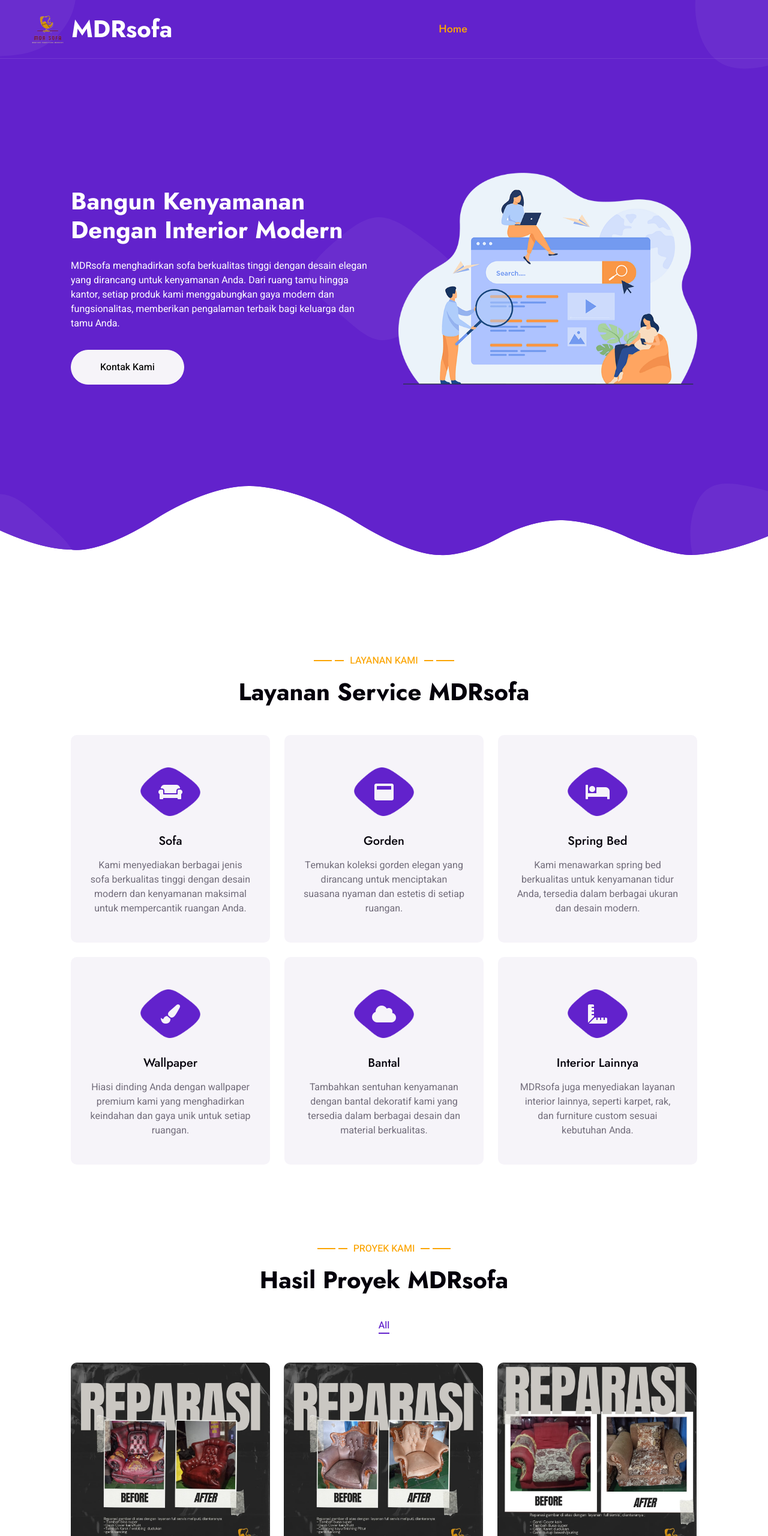
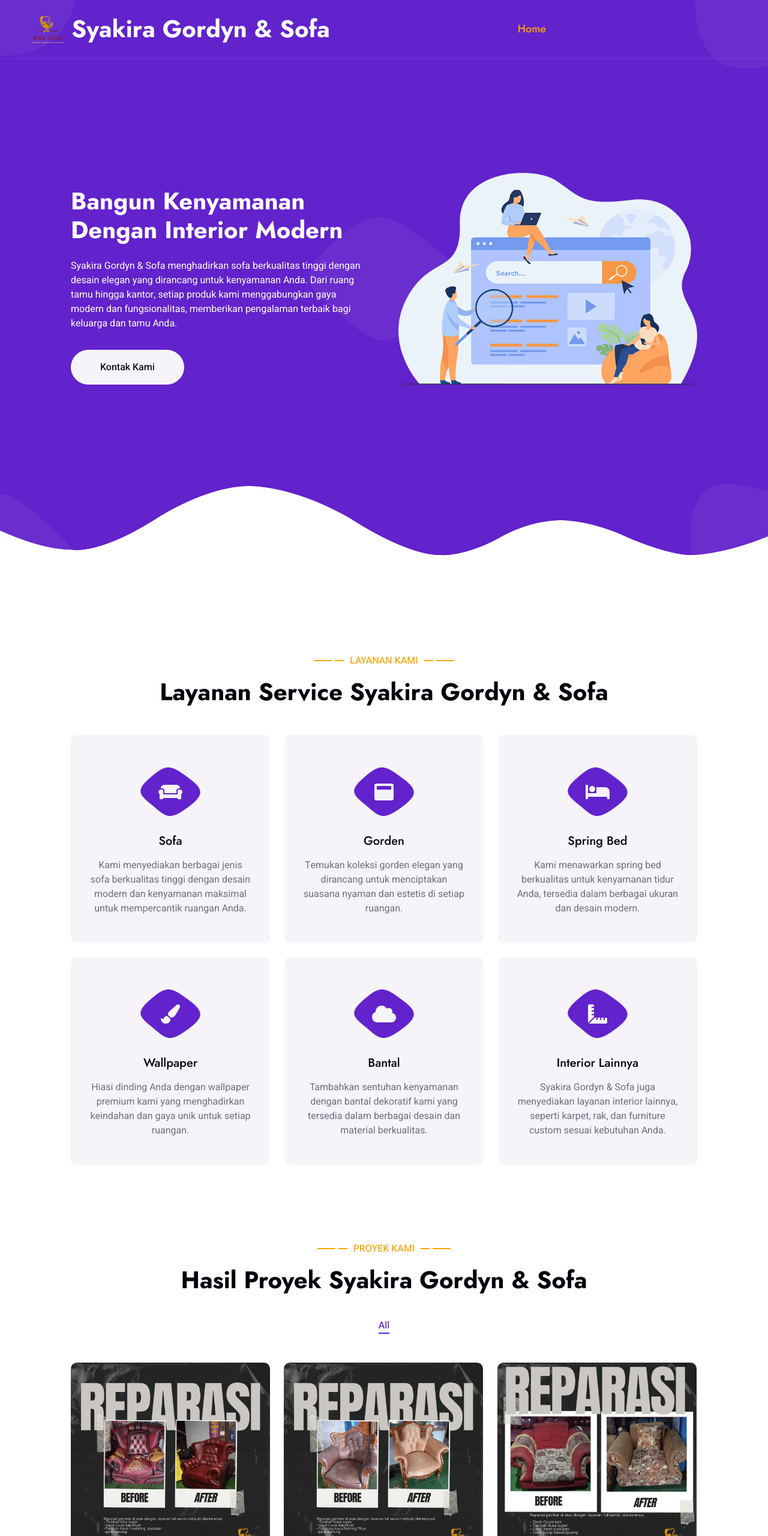
Before and after one commit to ahmadfauzy19/SyakiraGordyn, a plain HTML site: page index.html in a window 1280 px wide. Shown: the top 2560 px of the page at 60% size. Drawn offline with nearby package versions, Linux system fonts and the light colour scheme.

Commit message:
feat :: mdr to syakira

```diff
--- a/index.html
+++ b/index.html
@@ -3,7 +3,7 @@
 
 <head>
     <meta charset="utf-8">
-    <title>MDRsofa</title>
+    <title>Syakira Gordyn & Sofa</title>
     <meta content="width=device-width, initial-scale=1.0" name="viewport">
     <meta content="" name="keywords">
     <meta content="" name="description">
@@ -83,7 +83,7 @@
                 <a href="" class="navbar-brand p-0">
                     <div style="display: flex; align-items: center;">
                         <img src="img/logo.png" alt="Logo" style="margin-right: 10px">
-                        <h1 class="m-0">MDRsofa</h1>
+                        <h1 class="m-0">Syakira Gordyn & Sofa</h1>
                     </div>
                 </a>
                 <button class="navbar-toggler" type="button" data-bs-toggle="collapse" data-bs-target="#navbarCollapse">
@@ -100,7 +100,7 @@
                     <div class="row g-5 align-items-end">
                         <div class="col-lg-6 text-center text-lg-start">
                             <h1 class="text-white mb-4 animated slideInDown">Bangun Kenyamanan Dengan Interior Modern</h1>
-                            <p class="text-white pb-3 animated slideInDown">MDRsofa menghadirkan sofa berkualitas tinggi dengan desain elegan yang dirancang untuk kenyamanan Anda. Dari ruang tamu hingga kantor, setiap produk kami menggabungkan gaya modern dan fungsionalitas, memberikan pengalaman terbaik bagi keluarga dan tamu Anda.</p>
+                            <p class="text-white pb-3 animated slideInDown">Syakira Gordyn & Sofa menghadirkan sofa berkualitas tinggi dengan desain elegan yang dirancang untuk kenyamanan Anda. Dari ruang tamu hingga kantor, setiap produk kami menggabungkan gaya modern dan fungsionalitas, memberikan pengalaman terbaik bagi keluarga dan tamu Anda.</p>
                             <a href="#contact" class="btn btn-light py-sm-3 px-sm-5 rounded-pill animated slideInRight">Kontak Kami</a>
                         </div>
                         <div class="col-lg-6 text-center text-lg-start">
@@ -118,7 +118,7 @@
             <div class="container py-5 px-lg-5">
                 <div class="wow fadeInUp" data-wow-delay="0.1s">
                     <p class="section-title text-secondary justify-content-center"><span></span>Layanan Kami<span></span></p>
-                    <h1 class="text-center mb-5">Layanan Service MDRsofa</h1>
+                    <h1 class="text-center mb-5">Layanan Service Syakira Gordyn & Sofa</h1>
                 </div>
                 <div class="row g-4">
                     <div class="col-lg-4 col-md-6 wow fadeInUp" data-wow-delay="0.1s">
@@ -177,7 +177,7 @@
                                 <i class="fa fa-ruler-combined fa-2x"></i>
                             </div>
                             <h5 class="mb-3">Interior Lainnya</h5>
-                            <p class="m-0">MDRsofa juga menyediakan layanan interior lainnya, seperti karpet, rak, dan furniture custom sesuai kebutuhan Anda.</p>
+                            <p class="m-0">Syakira Gordyn & Sofa juga menyediakan layanan interior lainnya, seperti karpet, rak, dan furniture custom sesuai kebutuhan Anda.</p>
                             <a class="btn btn-square" href=""><i class="fa fa-arrow-right"></i></a>
                         </div>
                     </div>
@@ -192,7 +192,7 @@
             <div class="container py-5 px-lg-5">
                 <div class="wow fadeInUp" data-wow-delay="0.1s">
                     <p class="section-title text-secondary justify-content-center"><span></span>Proyek Kami<span></span></p>
-                    <h1 class="text-center mb-5">Hasil Proyek MDRsofa</h1>
+                    <h1 class="text-center mb-5">Hasil Proyek Syakira Gordyn & Sofa</h1>
                 </div>
                 <div class="row mt-n2 wow fadeInUp" data-wow-delay="0.3s">
                     <div class="col-12 text-center">
@@ -321,12 +321,12 @@
 
                                     <div class="email mb-4">
                                         <h4>Email:</h4>
-                                        <p>mdrsofacollections@gmail.com</p>
+                                        <p>Syakira Gordyn & Sofacollections@gmail.com</p>
                                     </div>
 
                                     <div class="phone">
                                         <h4>Kunjungi :</h4>
-                                        <a class="btn btn-outline-light btn-social" href="http://wa.me/6285175097910"><i class="fab fa-whatsapp"></i></a>
+                                        <a class="btn btn-outline-light btn-social" href="http://wa.me/6285777759597"><i class="fab fa-whatsapp"></i></a>
                                         <a class="btn btn-outline-light btn-social" href="https://www.facebook.com/profile.php?id=61553091206099&mibextid=ZbWKwL"><i class="fab fa-facebook-f"></i></a>
                                         <a class="btn btn-outline-light btn-social" href="https://www.instagram.com/mdr_sofa/profilecard/?igsh=MTNpdTFqcjYwbjNodw=="><i class="fab fa-instagram"></i></a>
                                     </div>
@@ -458,10 +458,10 @@
                     <div class="col-md-6 col-lg-3">
                         <p class="section-title text-white h5 mb-4">Alamat<span></span></p>
                         <p><i class="fa fa-map-marker-alt me-3"></i>Kp. Cirejag 2, RT.03/RW.04, Cibalongsari, Kec. Klari, Karawang, Jawa Barat 41371</p>
-                        <p><i class="fa fa-phone-alt me-3"></i>085175097910</p>
-                        <p><i class="fa fa-envelope me-3"></i>mdrsofacollections@gmail.com</p>
+                        <p><i class="fa fa-phone-alt me-3"></i>085777759597</p>
+                        <p><i class="fa fa-envelope me-3"></i>Syakira Gordyn & Sofacollections@gmail.com</p>
                         <div class="d-flex pt-2">
-                            <a class="btn btn-outline-light btn-social" href="http://wa.me/6285175097910"><i class="fab fa-whatsapp"></i></a>
+                            <a class="btn btn-outline-light btn-social" href="http://wa.me/6285777759597"><i class="fab fa-whatsapp"></i></a>
                             <a class="btn btn-outline-light btn-social" href="https://www.facebook.com/profile.php?id=61553091206099&mibextid=ZbWKwL"><i class="fab fa-facebook-f"></i></a>
                             <a class="btn btn-outline-light btn-social" href="https://www.instagram.com/mdr_sofa/profilecard/?igsh=MTNpdTFqcjYwbjNodw=="><i class="fab fa-instagram"></i></a>
                         </div>
@@ -498,7 +498,7 @@
                         </div>
                     </div>
                     <div class="col-md-6 col-lg-3">
-                        <p class="section-title text-white h5 mb-4">MDRsofa<span></span></p>
+                        <p class="section-title text-white h5 mb-4">Syakira Gordyn & Sofa<span></span></p>
                         <p>Ciptakan ruangan indah dan nyaman</p>
                         <div class="position-relative w-100 mt-3">
                             <input class="form-control border-0 rounded-pill w-100 ps-4 pe-5" type="text" placeholder="Your Email" style="height: 48px;">
@@ -511,7 +511,7 @@
                 <div class="copyright">
                     <div class="row">
                         <div class="col-md-6 text-center text-md-start mb-3 mb-md-0">
-                            &copy; <a class="border-bottom" href="#">MDRsofa</a>, All Right Reserved.2024
+                            &copy; <a class="border-bottom" href="#">Syakira Gordyn & Sofa</a>, All Right Reserved.2024
 
 							<!--/*** This template is free as long as you keep the footer author’s credit link/attribution link/backlink. If you'd like to use the template without the footer author’s credit link/attribution link/backlink, you can purchase the Credit Removal License from "https://htmlcodex.com/credit-removal". Thank you for your support. ***/-->
 							Designed By <a class="border-bottom" href="https://htmlcodex.com">HTML Codex</a>
```
